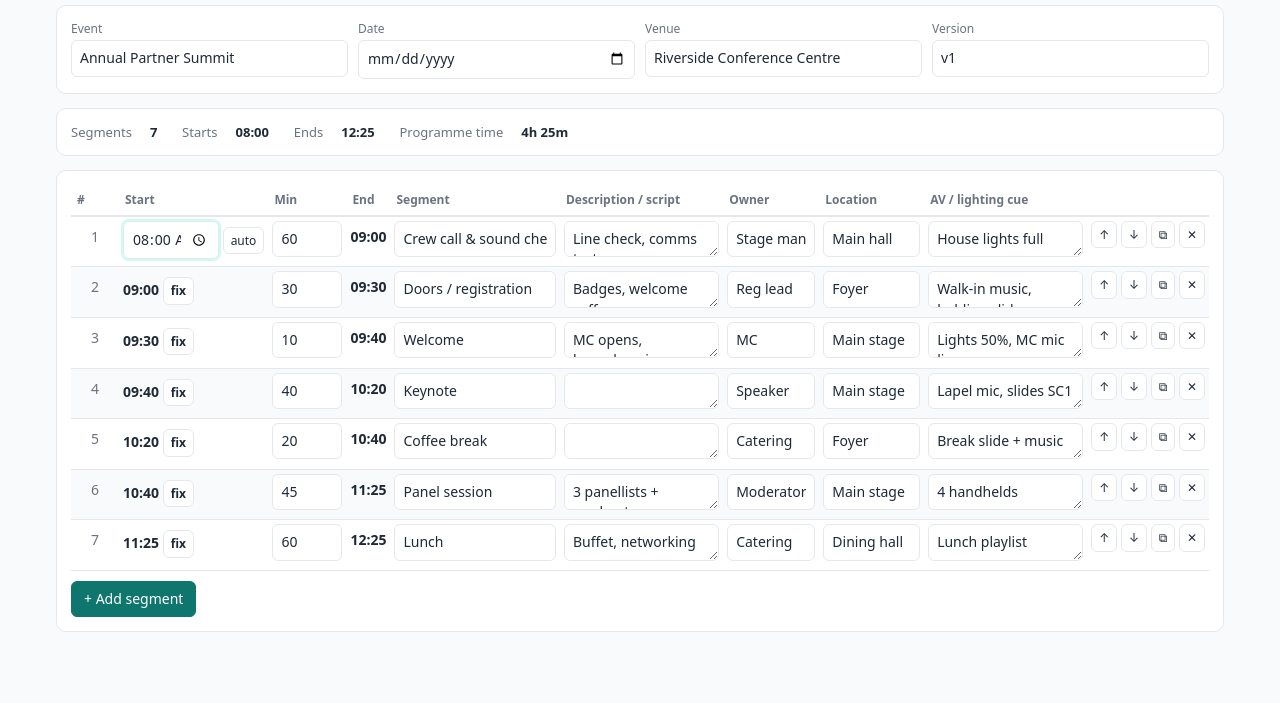
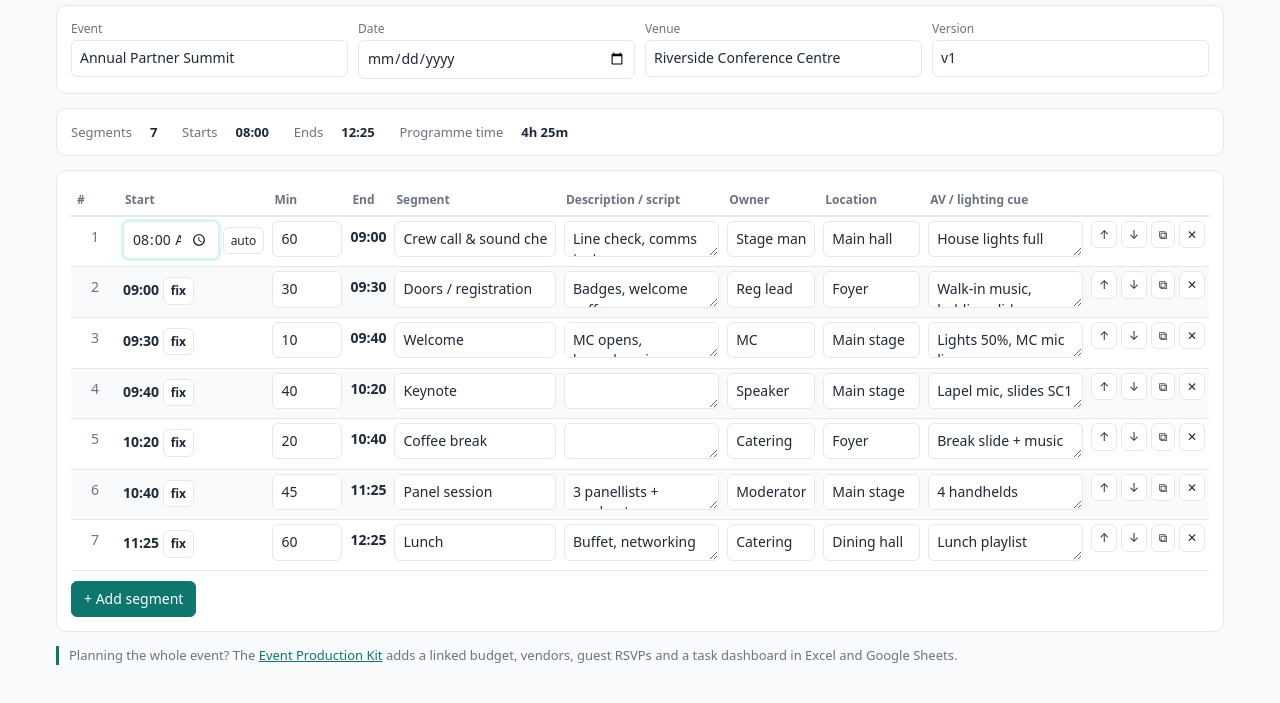
Before and after one commit to Storef-ella/run-of-show, a plain HTML site: page index.html in a window 1280 px wide. Shown: the part 71-774 px from the top of the page. Drawn offline with Linux system fonts and the light colour scheme.

Commit message:
Link to Event Production Kit

```diff
--- a/index.html
+++ b/index.html
@@ -101,7 +101,7 @@ td input.start{width:96px}
 <script>
 (function(){
   "use strict";
-  var KIT_URL = "#"; // TODO: set to your Etsy listing URL once live
+  var KIT_URL = "https://aminsiraj.gumroad.com/l/event-production-kit";
   var KEY = "ros-builder-v1";
 
   function demo(){
```
